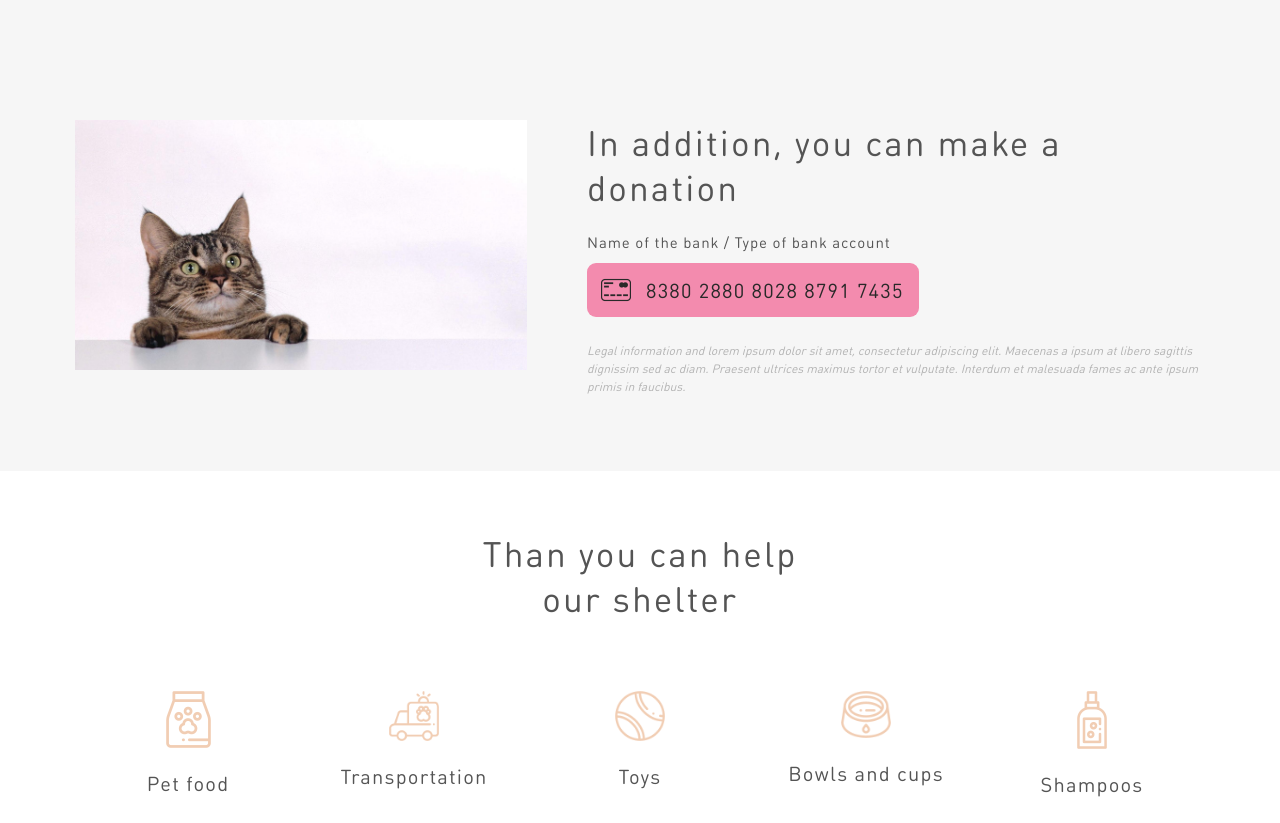
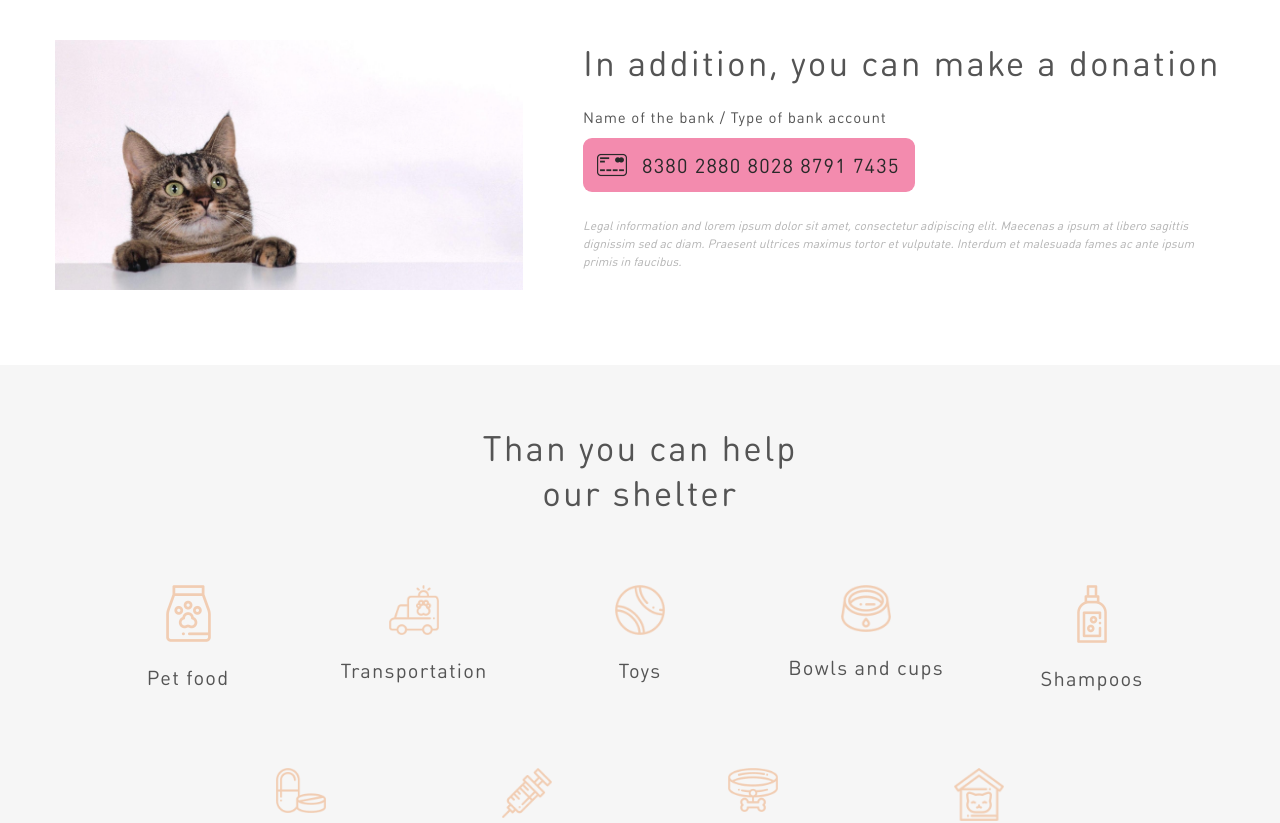
Before and after one commit to kivals/vdomkota_vue, a Vue app: page / in a window 1280 px wide. Shown: the part 1380-2203 px from the top of the page. Built offline with nearby package versions, Linux system fonts and the light colour scheme; no server answers.

Commit message:
Fix some bugs

```diff
--- a/src/App.vue
+++ b/src/App.vue
@@ -7,10 +7,10 @@
 </template>
 
 <script>
-import BaseLayout from '@/components/layouts/BaseLayout';
+import BaseLayout from '@/components/layouts/base/BaseLayout';
 import AdminLayout from '@/components/layouts/admin/AdminLayout';
 import AdminEmptyLayout from '@/components/layouts/admin/AdminEmptyLayout';
-import BaseEmptyLayout from '@/components/layouts/BaseEmptyLayout';
+import BaseEmptyLayout from '@/components/layouts/base/BaseEmptyLayout';
 
 export default {
   name: 'App',
--- a/src/components/AppDonation.vue
+++ b/src/components/AppDonation.vue
@@ -1,6 +1,5 @@
 <template>
-  <section class="donation">
-    <div class="donation__body container">
+  <section class="donation container">
     <app-div-cover
       class="donation__picture"
       :imagePath="imagePath"
@@ -14,12 +13,11 @@
       </p>
       <app-donation-card>8380 2880 8028 8791 7435</app-donation-card>
       <p class="donation-description__text">
-          Legal information and lorem ipsum dolor sit amet, consectetur
-          adipiscing elit. Maecenas a ipsum at libero sagittis dignissim sed ac
-          diam. Praesent ultrices maximus tortor et vulputate. Interdum et
-          malesuada fames ac ante ipsum primis in faucibus.
+        Legal information and lorem ipsum dolor sit amet, consectetur adipiscing
+        elit. Maecenas a ipsum at libero sagittis dignissim sed ac diam.
+        Praesent ultrices maximus tortor et vulputate. Interdum et malesuada
+        fames ac ante ipsum primis in faucibus.
       </p>
-      </div>
     </div>
   </section>
 </template>
@@ -44,15 +42,13 @@ export default {
 
 <style lang="scss" scoped>
 .donation {
-  background-color: $main-background-color;
   padding: 75px 0;
-  &__body {
   display: flex;
   @media (max-width: $md2+px) {
     flex-direction: column;
     align-items: center;
   }
-  }
+
   &__picture {
     width: 40%;
     min-height: 250px;
--- a/src/components/AppHelp.vue
+++ b/src/components/AppHelp.vue
@@ -1,10 +1,12 @@
 <template>
-  <section class="help container">
-    <h2 class="help__title">Than you can help our shelter</h2>
-    <div class="help__body">
-      <div v-for="icon in icons" :key="icon.name" class="help__item help-item">
-        <app-icon class="help-item__img" :icon="icon.name"></app-icon>
-        <p class="help-item__description">{{icon.description}}</p>
+  <section class="help">
+    <div class="container">
+      <h2 class="help__title">Than you can help our shelter</h2>
+      <div class="help__body">
+        <div v-for="icon in icons" :key="icon.name" class="help__item help-item">
+          <app-icon class="help-item__img" :icon="icon.name"></app-icon>
+          <p class="help-item__description">{{icon.description}}</p>
+        </div>
       </div>
     </div>
   </section>
@@ -65,6 +67,7 @@ export default {
 
 <style lang="scss" scoped>
 .help {
+  background-color: $main-background-color;
   padding-top: 60px;
   &__title {
     max-width: 316px;
--- a/src/components/AppIntro.vue
+++ b/src/components/AppIntro.vue
@@ -34,7 +34,6 @@ export default {
 
 <style lang="scss" scoped>
 .intro {
-  margin-bottom: 80px;
   text-align: center;
   height: 600px;
   display: flex;
--- a/src/components/common/AppSidebar.vue
+++ b/src/components/common/AppSidebar.vue
@@ -1,10 +1,6 @@
 <template>
-  <div class="sidebar">
-    <div
-      class="sidebar-backdrop"
-      @click="closeSidebarPanel"
-      v-if="isNavOpen"
-    ></div>
+  <div class="sidebar" @click="closeSidebarPanel">
+    <div class="sidebar-backdrop" v-if="isNavOpen"></div>
     <transition name="slide">
       <div v-if="isNavOpen" class="sidebar-panel">
         <ul class="sidebar-panel-nav">
--- a/src/components/layouts/BaseLayout.vue
+++ b/src/components/layouts/base/BaseLayout.vue
@@ -10,7 +10,7 @@
 
 <script>
 import AppHeader from '@/components/layouts/header/AppHeader';
-import AppFooter from '@/components/layouts/AppFooter';
+import AppFooter from '@/components/layouts/footer/AppFooter';
 
 export default {
   name: 'BaseLayout',
```
Also changed, not shown: src/components/layouts/footer/AppFooter.vue (renamed from src/components/layouts/AppFooter.vue, +10 -11 lines), src/components/layouts/base/BaseEmptyLayout.vue (line endings or trailing spaces). Lines whose indentation alone changed are shown as unchanged.
